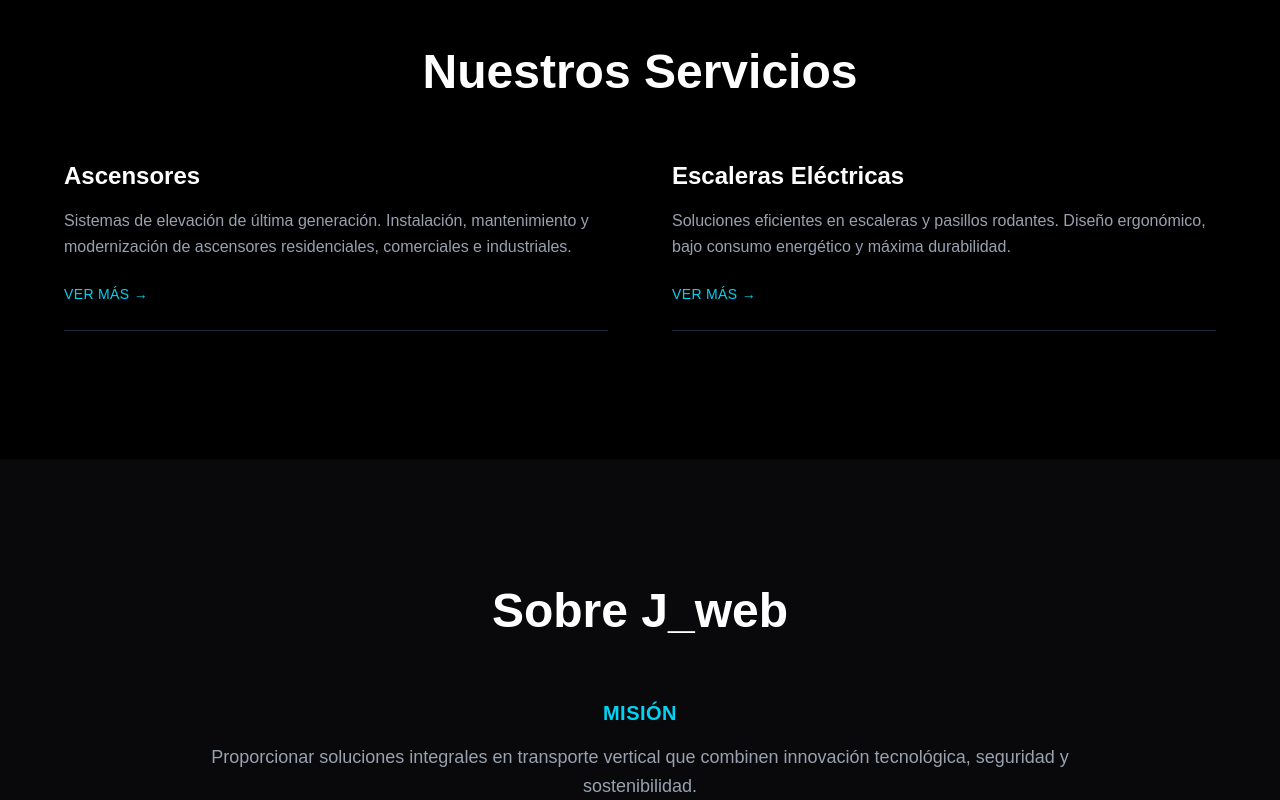
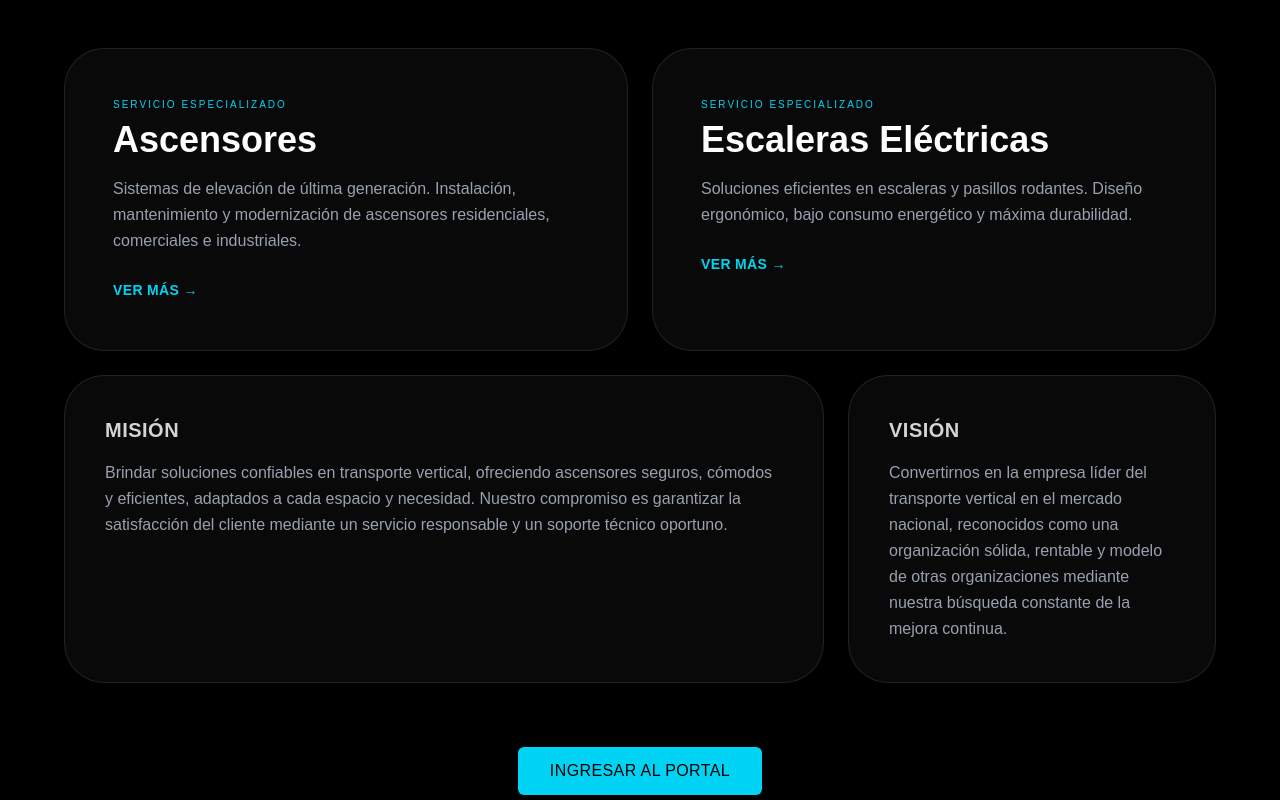
Before and after one commit to jesuscordoba2206/pagina-ascensores, a Next.js app: page / in a window 1280 px wide. Shown: the part 880-1680 px from the top of the page. Built offline with nearby package versions, Linux system fonts and the light colour scheme.

Commit message:
finalizado segmentacion de informacion

```diff
--- a/src/app/page.js
+++ b/src/app/page.js
@@ -16,7 +16,7 @@ export default function Home() {
           playsInline
           className="absolute inset-0 w-full h-full object-cover"
         >
-          <source src="/video_fondo.mp4" type="video/mp4" />
+          <source src="/fondo_video.mp4" type="video/mp4" />
         </video>
 
         {/* OVERLAY */}
@@ -26,7 +26,7 @@ export default function Home() {
         <div className="relative h-full max-w-6xl mx-auto px-6 md:px-12 flex flex-col justify-center">
           <div className="max-w-2xl">
             <h1 className="text-4xl md:text-6xl font-bold text-white mb-6 tracking-tight leading-tight">
-              J_web: Ingeniería en Transporte Vertical
+              Elevators: Ingeniería en Transporte Vertical
             </h1>
 
             <p className="text-gray-300 text-lg md:text-xl mb-8 leading-relaxed">
@@ -44,91 +44,52 @@ export default function Home() {
         </div>
       </section>
 
-      {/* SERVICIOS */}
+
+
       <section className="py-32 px-6 bg-black">
         <div className="max-w-6xl mx-auto">
-          <h2 className="text-3xl md:text-5xl font-bold text-white mb-16 text-center">
-            Nuestros Servicios
-          </h2>
 
-          <div className="grid md:grid-cols-2 gap-16">
-            {/* Ascensores */}
-            <div className="pb-6 border-b border-gray-800">
-              <h3 className="text-2xl font-bold text-white mb-4">
-                Ascensores
-              </h3>
 
-              <p className="text-gray-400 leading-relaxed">
-                Sistemas de elevación de última generación. Instalación,
-                mantenimiento y modernización de ascensores residenciales,
-                comerciales e industriales.
+          <div className="grid grid-cols-1 md:grid-cols-12 gap-6">
+            {/* ASCENSORES */}
+            <div className="md:col-span-6 bg-zinc-900/40 backdrop-blur-md border border-white/10 rounded-[2.5rem] p-12 hover:scale-[1.01] transition-transform duration-500">
+              <p className="text-[10px] text-cyan-400 tracking-[0.2em] uppercase mb-2">SERVICIO ESPECIALIZADO</p>
+              <h3 className="text-4xl font-bold text-white mb-4">Ascensores</h3>
+              <p className="font-light text-gray-400 leading-relaxed mb-6">
+                Sistemas de elevación de última generación. Instalación, mantenimiento y modernización de ascensores residenciales, comerciales e industriales.
               </p>
-
-              <Link
-                href="/servicios"
-                className="inline-block mt-6 text-cyan-400 hover:text-white transition-all duration-300 font-medium uppercase text-sm tracking-wide"
-              >
-                Ver más →
-              </Link>
+              <Link href="/servicios" className="text-cyan-400 hover:text-white transition-all duration-300 font-bold uppercase text-sm tracking-wide">Ver más →</Link>
             </div>
 
-            {/* Escaleras */}
-            <div className="pb-6 border-b border-gray-800">
-              <h3 className="text-2xl font-bold text-white mb-4">
-                Escaleras Eléctricas
-              </h3>
+            {/* ESCALERAS */}
+            <div className="md:col-span-6 bg-zinc-900/40 backdrop-blur-md border border-white/10 rounded-[2.5rem] p-12 hover:scale-[1.01] transition-transform duration-500">
+              <p className="text-[10px] text-cyan-400 tracking-[0.2em] uppercase mb-2">SERVICIO ESPECIALIZADO</p>
+              <h3 className="text-4xl font-bold text-white mb-4">Escaleras Eléctricas</h3>
+              <p className="font-light text-gray-400 leading-relaxed mb-6">
+                Soluciones eficientes en escaleras y pasillos rodantes. Diseño ergonómico, bajo consumo energético y máxima durabilidad.
+              </p>
+              <Link href="/servicios" className="text-cyan-400 hover:text-white transition-all duration-300 font-bold uppercase text-sm tracking-wide">Ver más →</Link>
+            </div>
 
-              <p className="text-gray-400 leading-relaxed">
-                Soluciones eficientes en escaleras y pasillos rodantes. Diseño
-                ergonómico, bajo consumo energético y máxima durabilidad.
-              </p>
-
-              <Link
-                href="/servicios"
-                className="inline-block mt-6 text-cyan-400 hover:text-white transition-all duration-300 font-medium uppercase text-sm tracking-wide"
-              >
-                Ver más →
-              </Link>
-            </div>
-          </div>
-        </div>
-      </section>
-
-      {/* CORPORATIVO */}
-      <section className="py-32 px-6 bg-zinc-950">
-        <div className="max-w-4xl mx-auto text-center">
-          <h2 className="text-3xl md:text-5xl font-bold text-white mb-16">
-            Sobre J_web
-          </h2>
-
-          <div className="space-y-12">
-            {/* Misión */}
-            <div>
-              <h3 className="text-xl font-bold text-cyan-400 mb-4 uppercase tracking-wide">
-                Misión
-              </h3>
-
-              <p className="text-gray-400 text-lg leading-relaxed">
-                Proporcionar soluciones integrales en transporte vertical que
-                combinen innovación tecnológica, seguridad y sostenibilidad.
+            {/* MISIÓN */}
+            <div className="md:col-span-8 bg-zinc-900/40 backdrop-blur-md border border-white/10 rounded-[2.5rem] p-10 hover:scale-[1.01] transition-transform duration-500">
+              <h3 className="text-xl font-semibold text-zinc-300 mb-4 uppercase tracking-wide">MISIÓN</h3>
+              <p className="text-base font-light text-gray-400 leading-relaxed">
+                Brindar soluciones confiables en transporte vertical, ofreciendo ascensores seguros, cómodos y eficientes, adaptados a cada espacio y necesidad. Nuestro compromiso es garantizar la satisfacción del cliente mediante un servicio responsable y un soporte técnico oportuno.
               </p>
             </div>
 
-            {/* Visión */}
-            <div>
-              <h3 className="text-xl font-bold text-cyan-400 mb-4 uppercase tracking-wide">
-                Visión
-              </h3>
-
-              <p className="text-gray-400 text-lg leading-relaxed">
-                Ser líderes en soluciones de transporte vertical en Colombia,
-                reconocidos por nuestra excelencia técnica e innovación.
+            {/* VISIÓN */}
+            <div className="md:col-span-4 bg-zinc-900/40 backdrop-blur-md border border-white/10 rounded-[2.5rem] p-10 hover:scale-[1.01] transition-transform duration-500">
+              <h3 className="text-xl font-semibold text-zinc-300 mb-4 uppercase tracking-wide">VISIÓN</h3>
+              <p className="text-base font-light text-gray-400 leading-relaxed">
+                Convertirnos en la empresa líder del transporte vertical en el mercado nacional, reconocidos como una organización sólida, rentable y modelo de otras organizaciones mediante nuestra búsqueda constante de la mejora continua.
               </p>
             </div>
           </div>
 
           {/* CTA */}
-          <div className="mt-16">
+          <div className="mt-16 text-center">
             <Link
               href="/login"
               className="inline-block bg-cyan-400 text-black px-8 py-3 rounded-md font-medium uppercase tracking-wide transition-all duration-300 hover:opacity-80"
```
Also changed, not shown: 2 other files (tests, documents, lock files or other folders).
